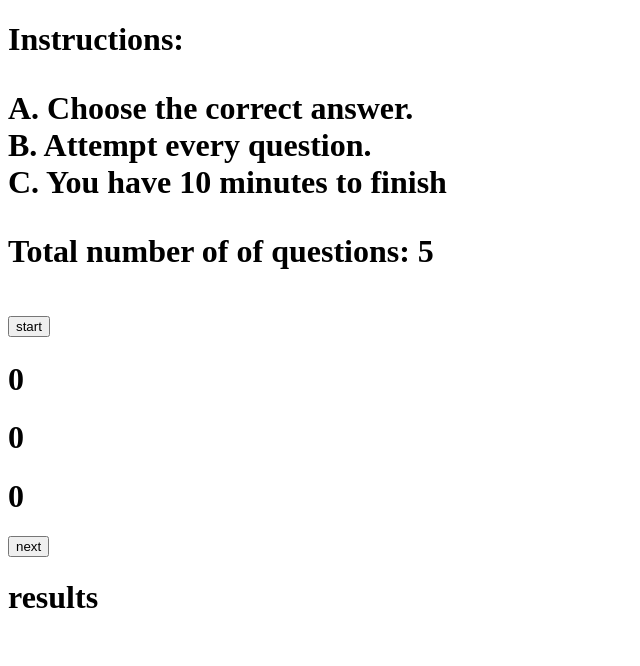
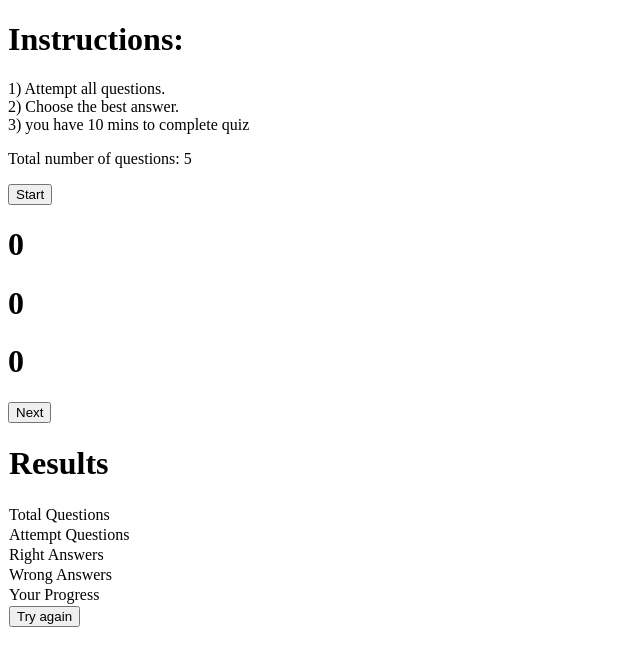
Before and after one commit to princessblessing/my-quiz-template, a plain HTML site: page assets/index.html in a window 1280 px wide. Shown: the whole page, without its empty margins (0-640 px from the left). Drawn offline with Linux system fonts and the light colour scheme; files that its build step writes are made by us from their sources.

Commit message:
update index.html

```diff
--- a/assets/index.html
+++ b/assets/index.html
@@ -1,55 +1,93 @@
 <!DOCTYPE html>
 <html lang="en">
   <head>
-    <meta charset="UTF-8">
-    <meta http-equiv="X-UA-Compatible" content="IE=edge">
-    <meta name="viewport" content="width=device-width, initial-scale=1.0">
-    <link rel="stylesheet" href=style.css"/>
-    <title>MY QUIZ TEMPLATE</title>
+    <meta charset="UTF-8" />
+    <meta name="viewport" content="width=device-width, initial-scale=1.0" />
+    <link rel="stylesheet" href="style.css" />
+    <title>MY ONLINE QUIZ PLATFORM</title>
   </head>
+
   <body>
-    <div class="quiz"></div>
-    <div class="quiz - Begin"></div>
-    <div class="quiz - heading"></div>
-    <h1 class="header"> Instructions:</hi>
-    <div class="quiz-rules"></div>
+    <div class="quiz">
+      <div class="quiz-start">
+        <div class="quiz-heading">
+          <h1 class="header">Instructions:</h1>
+        </div>
+        <div class="quiz-rules">
           <p class="rules">
-      A.  Choose the correct answer.<br>
-      B. Attempt every question. <br>
-      C. You have 10 minutes to finish </p>
-      <div>
-          <div class="quiz-instruction"></div>
-          <p class="total-question">
-              Total number of of questions: <span class="question">5</span>
+            1) Attempt all questions. <br />
+            2) Choose the best answer. <br />
+            3) you have 10 mins to complete quiz
           </p>
         </div>
-      <div class="quiz-btn"></div>
-      <button class="startbtn"onclick="start()">start</button>
+        <div class="quiz-intruction">
+          <p class="total-question">
+            Total number of questions: <span class="question"> 5 </span>
+          </p>
+        </div>
+        <div class="quiz-btn">
+          <button class="startbtn" onclick="start()">Start</button>
+        </div>
       </div>
 
-    <div class="quiz questions are hidden"></div>
-    <div class="watch"></div>
-    <div class="stopwatch"></div>
+      <div class="quiz-question hidden">
+        <div class="watch">
+          <div class="stopWatch">
             <h1 class="time min">0</h1>
             <h1 class="time sec">0</h1>
-    <h1 class="time minsec">0</h1>
+            <h1 class="time msec">0</h1>
+          </div>
+        </div>
         <div class="question-numbers"></div>
         <div class="questions"></div>
-<div class="options"></div>
+        <div class="options">
           <ul class="list-options"></ul>
-<div class="next"></div>
-<button class="nextbtn startbtn"onclick="next()">next</button>
+        </div>
+        <div class="next">
+          <button class="nextbtn startbtn" onclick="next()">Next</button>
+        </div>
+      </div>
 
-<div class="quiz-end hidden"></div>
-<table class="result"cellspacing="0"></table>
-<tr class="quizrow1 row"></tr>
-<td id="table-head" class="col" colspan="2"></td>
-<div>
-<h1>results</h1>
-<tr class="quizrow 2 row">
-<td id="quizcol3"class="col"answer all questions></td>
-<td id="quizcol4"class="col"col></td>
+      <div class="quiz-end hidden">
+        <table class="result" cellspacing="0">
+        <tr class="quizrow1 row">
+            <td id="table-head" class="col" colspan="2">
+              <h1>Results</h1>
+            </td>
           </tr>
+
+          <tr class="quizrow2 row">
+            <td id="quizcol1" class="col">Total Questions</td>
+            <td id="quizcol2" class="col"></td>
+          </tr>
+
+          <tr class="quizrow3 row">
+            <td id="quizcol3" class="col">Attempt Questions</td>
+            <td id="quizcol4" class="col"></td>
+          </tr>
+
+          <tr class="quizrow4 row">
+            <td id="quizcol5" class="col">Right Answers</td>
+            <td id="quizcol6" class="col"></td>
+          </tr>
+
+          <tr class="quizrow5 row">
+            <td id="quizcol7" class="col">Wrong Answers</td>
+            <td id="quizcol8" class="col"></td>
+          </tr>
+
+          <tr class="quizrow6 row">
+            <td id="quizcol9" class="col">Your Progress</td>
+            <td id="quizcol10" class="col"></td>
+          </tr>
+          <tr class="quizror7 row">
+            <td id="quicol11">
+              <button class="startbtn" onclick="tryagain()">Try again</button>
+            </td>
+          </tr>
+        </table>
+      </div>
     </div>
   </body>
+  <script src="app.js"></script>
 </html>
```
Lines whose indentation alone changed are shown as unchanged.
